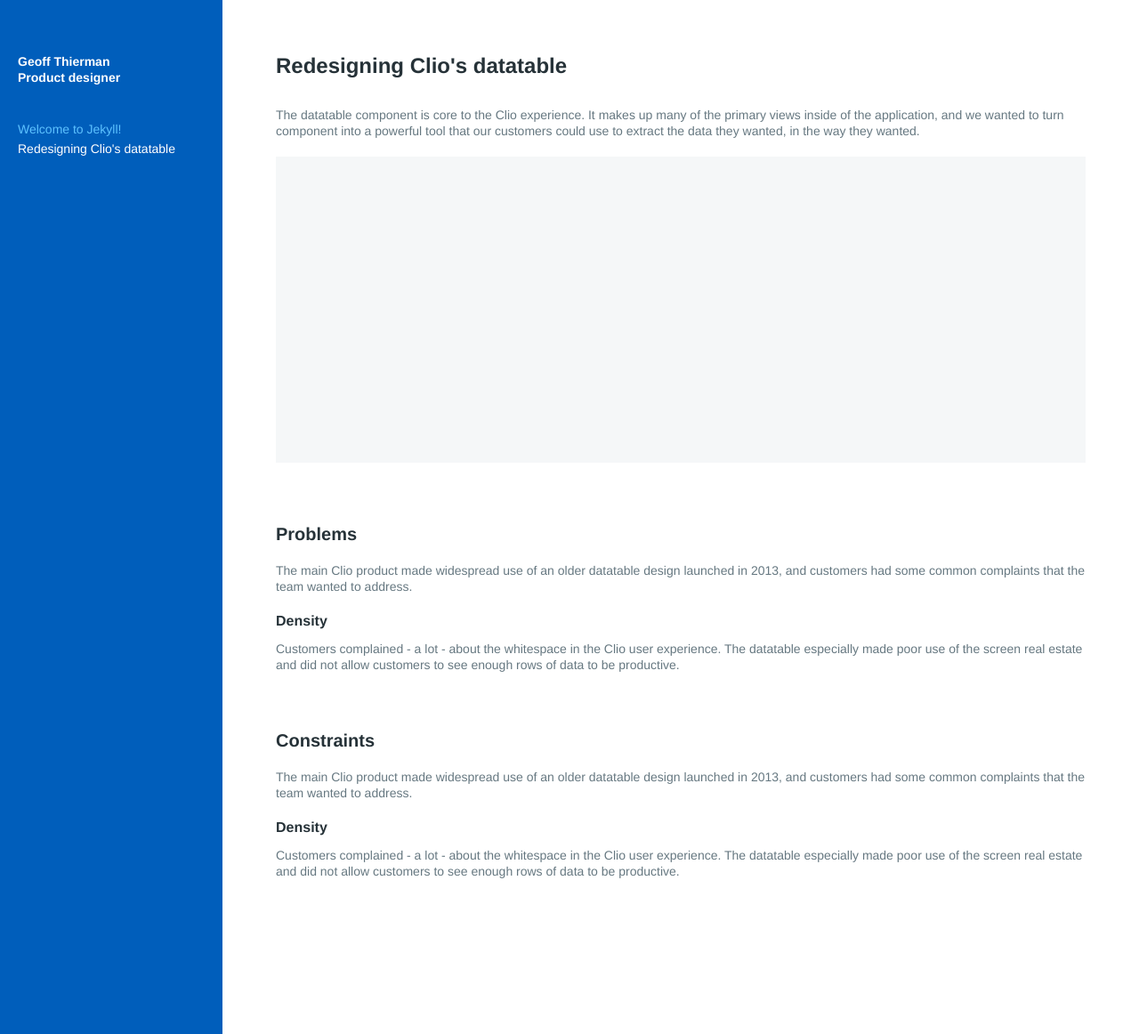
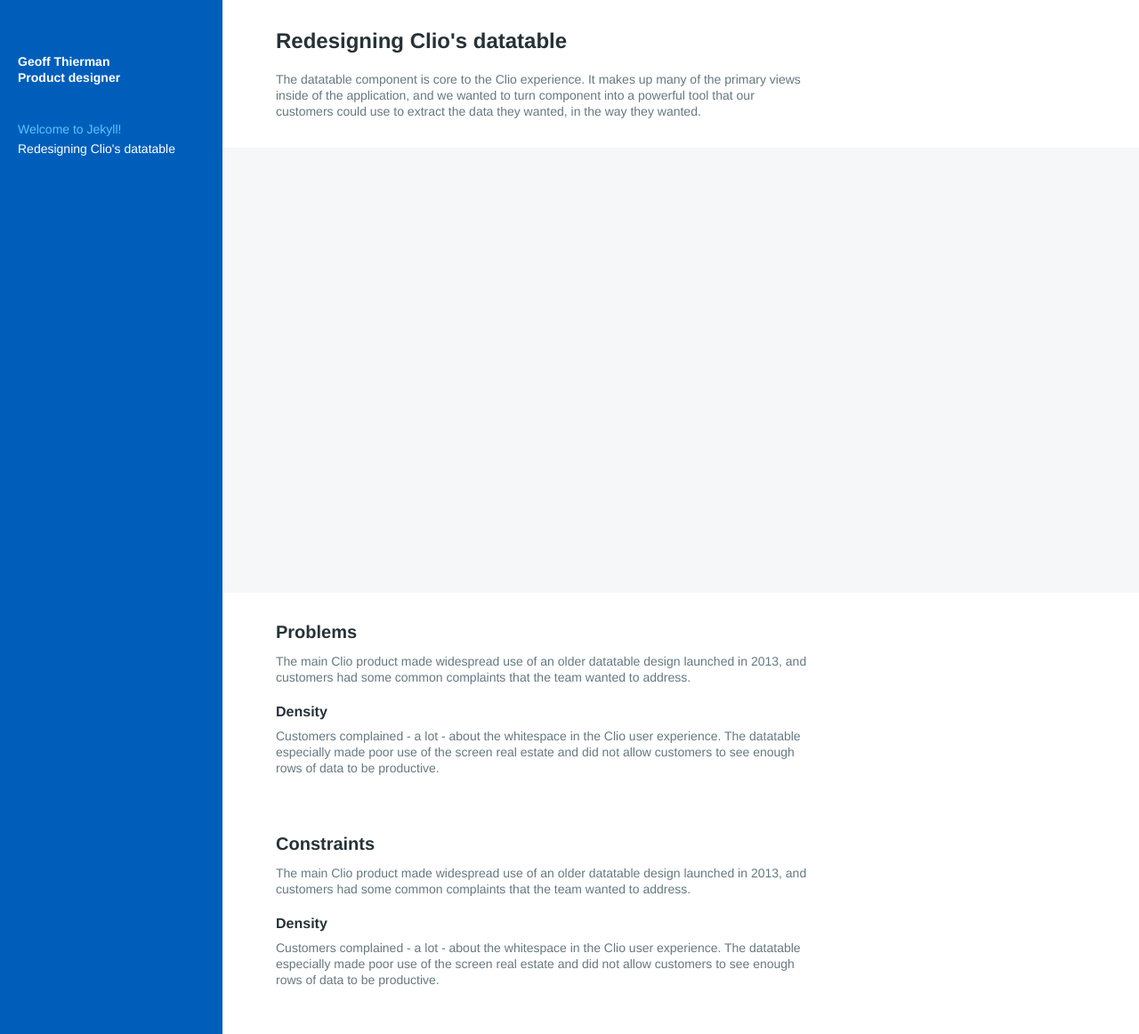
Before and after one commit to gthierman/gthierman.github.io, a Jekyll site: the page built from _posts/2016-01-23-redesigning-clios-table.markdown, in a window 1280 px wide. Shown: the whole page at 89% size. Built offline with Jekyll 4.4.1, drawn with Linux system fonts in a browser that asks for light colours; comment, search, counter and statistics services are not loaded.

Commit message:
restructure the post page markup

```diff
--- a/_layouts/default.html
+++ b/_layouts/default.html
@@ -11,11 +11,7 @@
       {% endfor %}
     </nav>
     <div class="content">
-      <h1>{{ page.title }}</h1>
-      <p>{{ page.intro }}</p>
-      <img src="/images/placeholder.png" class="case-study-intro-image">
-      <!-- {{ page.date | date: "%b %-d, %Y" }}{% if page.author %} • {{ page.author }}{% endif %}{% if page.meta %} • {{ page.meta}}{% endif %} -->
-      {{ content }}
+      {{content}}
     </div>
 
   </body>
--- a/_layouts/post.html
+++ b/_layouts/post.html
@@ -2,4 +2,14 @@
 layout: default
 ---
 {{page.role}}
-{{ content }}
+
+<header class="post-header">
+  <h1>{{ page.title }}</h1>
+  <p class="post-intro">{{ page.intro }}</p>
+</header>
+<div class="post-hero"></div>
+<!-- <img src="/images/placeholder.png" class="case-study-intro-image"> -->
+<!-- {{ page.date | date: "%b %-d, %Y" }}{% if page.author %} • {{ page.author }}{% endif %}{% if page.meta %} • {{ page.meta}}{% endif %} -->
+<div class="post-content">
+  {{ content }}
+</div>
--- a/_sass/_base.scss
+++ b/_sass/_base.scss
@@ -1,5 +1,6 @@
 $blue: #005EBB;
 $blue-subdued: #5DC2FF;
+$grey-1: #F5F7F8;
 $grey: #263238;
 $grey-subdued: #667881;
 $white: #fff;
@@ -17,25 +18,28 @@
 $nav-color-subdued: $blue-subdued;
 $nav-padding: 60px 20px 60px;
 
+$content-padding: 60px;
+$post-header-padding: $spacing-xl $content-padding;
+$post-content-padding: $spacing-xl $content-padding;
+$post-hero-padding: $content-padding;
+
 $base-font-size: 14px;
 $base-line-height: 18px;
 $base-font-color: $grey;
 $base-font-color-subdued: $grey-subdued;
 $h1-font-size: 24px;
 $h1-line-height: 28px;
-$h1-spacing: $spacing-xl;
+$h1-spacing: $spacing-l;
 $h2-font-size: 20px;
 $h2-line-height: 24px;
-$h2-spacing: $spacing-l;
+$h2-spacing: $spacing-m;
 $h3-font-size: 16px;
 $h3-line-height: 20px;
-$h3-spacing: $spacing-m;
+$h3-spacing: $spacing-s;
 $h4-font-size: 14px;
 $h4-line-height: 18px;
 $h4-spacing: $spacing-xs;
 $p-spacing: $spacing-l;
-
-$content-padding: 60px;
 
 * {
   box-sizing: border-box;
@@ -47,40 +51,6 @@
   font-size: $base-font-size;
   line-height: $base-line-height;
   color: $base-font-color;
-}
-nav {
-  position: absolute;
-  top: 0;
-  left: 0;
-  bottom: 0;
-  width: $nav-width;
-  padding: $nav-padding;
-  display: flex;
-  color: $nav-color-bright;
-  flex-direction: column;
-  background: $nav-background;
-}
-.nav-masthead {
-  font-size: $base-font-size;
-  line-height: $base-line-height;
-  margin-bottom: $spacing-l * 2;
-}
-.nav-item {
-  color: $nav-color-subdued;
-  text-decoration: none;
-  margin-bottom: $spacing-xs;
-}
-.nav-item.active {
-  color: $nav-color-bright;
-}
-.content {
-  position: absolute;
-  top: 0;
-  left: $nav-width;
-  right: 0;
-  bottom: 0;
-  padding: $content-padding;
-  overflow: scroll;
 }
 
 img {
@@ -116,6 +86,7 @@
   font-weight: 400;
   color: $base-font-color-subdued;
   margin-bottom: $p-spacing;
+  max-width: 600px;
 }
 section {
   margin-bottom: $spacing-xl * 2;
@@ -124,6 +95,18 @@
   }
 }
 
-.case-study-intro-image {
-  margin-bottom: $spacing-xl * 2;
+.post-header {
+  padding: $post-header-padding;
 }
+.post-intro {
+  margin: 0;
+}
+.post-content {
+  padding: $post-content-padding;
+}
+.post-hero {
+  background: $grey-1;
+  min-height: 200px;
+  height: 500px;
+  padding: $post-hero-padding;
+}
--- a/_sass/_layout.scss
+++ b/_sass/_layout.scss
@@ -0,0 +1,35 @@
+nav {
+  position: absolute;
+  top: 0;
+  left: 0;
+  bottom: 0;
+  width: $nav-width;
+  padding: $nav-padding;
+  display: flex;
+  color: $nav-color-bright;
+  flex-direction: column;
+  background: $nav-background;
+  overflow-y: scroll;
+}
+.nav-masthead {
+  font-size: $base-font-size;
+  line-height: $base-line-height;
+  margin-bottom: $spacing-l * 2;
+}
+.nav-item {
+  color: $nav-color-subdued;
+  text-decoration: none;
+  margin-bottom: $spacing-xs;
+}
+.nav-item.active {
+  color: $nav-color-bright;
+}
+.content {
+  position: absolute;
+  top: 0;
+  left: $nav-width;
+  right: 0;
+  bottom: 0;
+  // padding: $content-padding;
+  overflow: scroll;
+}
--- a/css/main.scss
+++ b/css/main.scss
@@ -49,5 +49,6 @@
 // Import partials from `sass_dir` (defaults to `_sass`)
 @import
         "base",
-        "grid"
+        "grid",
+        "layout"
 ;
```
Also changed, not shown: images/placeholder.png.
